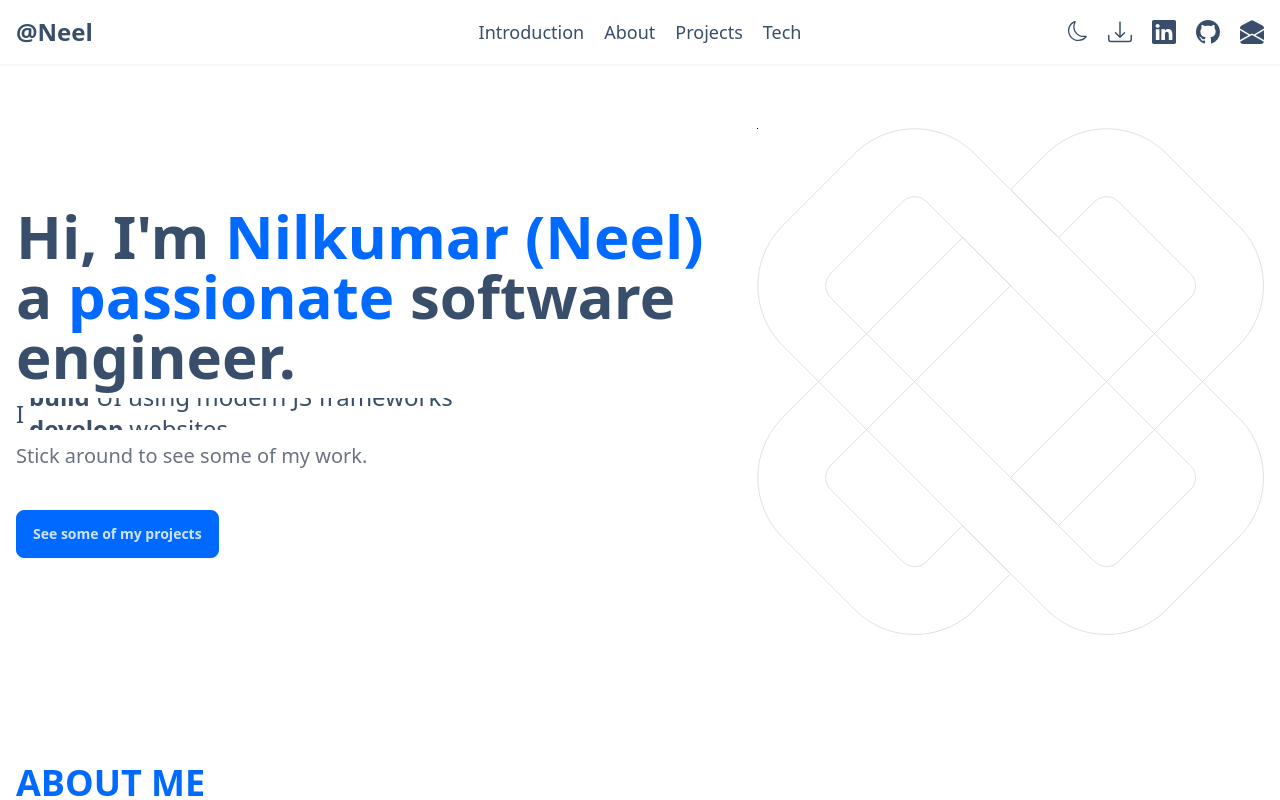
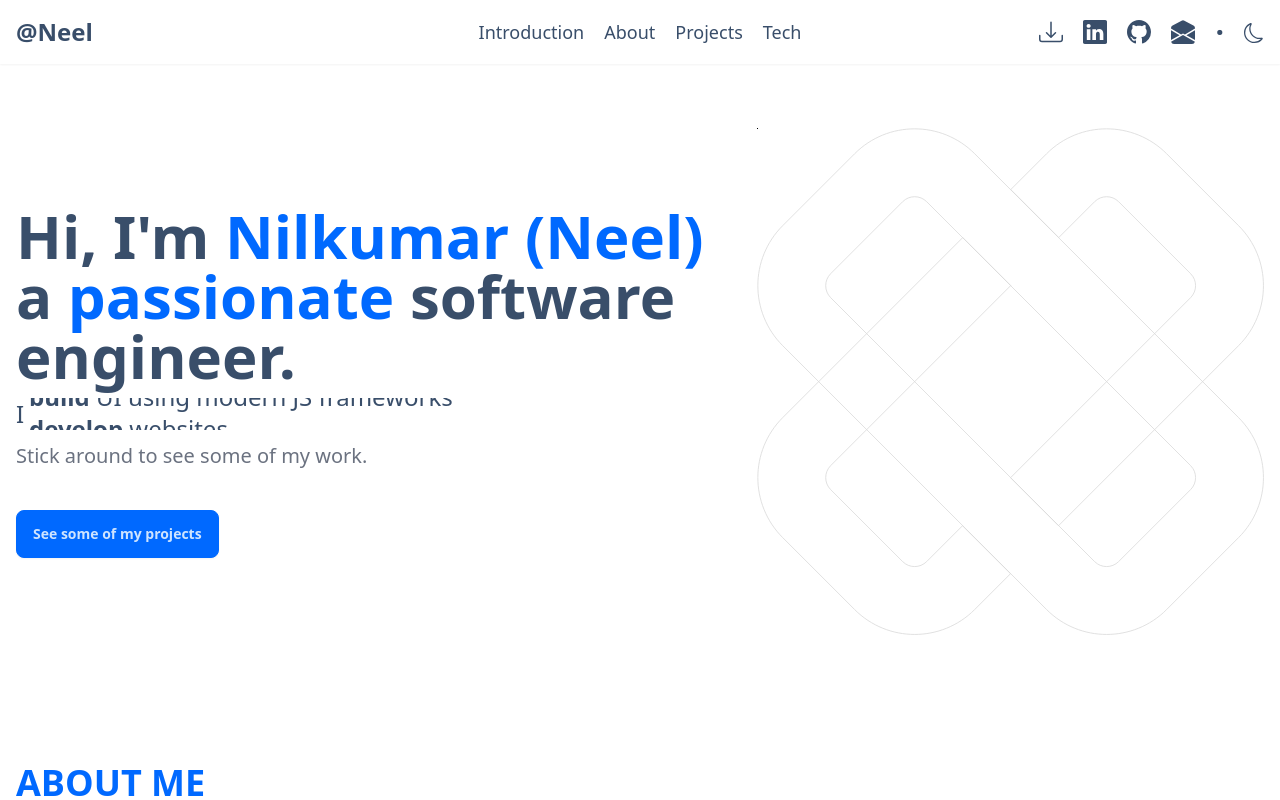
Before and after one commit to nsptel/nsptel.github.io, a Next.js app: page / in a window 1280 px wide. Shown: the top 800 px of the page. Built offline with nearby package versions, Linux system fonts and the light colour scheme.

Commit message:
Update ConnectMedia, add ThemeSwitcher properly

```diff
--- a/app/_components/ConnectMedia.jsx
+++ b/app/_components/ConnectMedia.jsx
@@ -2,20 +2,11 @@
 
 import { SOCIAL_MEDIA } from '@/_constants';
 import { BsDownload } from 'react-icons/bs';
-import { ThemeSwitcher } from './ThemeSwitcher';
 
-export function ConnectMedia({ showThemeSwitcher = true }) {
+export function ConnectMedia() {
   return (
     <nav>
       <ul className="flex items-center gap-5">
-        {showThemeSwitcher ? (
-          <li>
-            <span className="hover:text-primary text-2xl">
-              <ThemeSwitcher />
-            </span>
-          </li>
-        ) : null}
-
         <li>
           <a
             href="/assets/Resume.pdf"
--- a/app/_components/Footer.jsx
+++ b/app/_components/Footer.jsx
@@ -1,17 +1,15 @@
 'use client';
 
 import { useRef } from 'react';
-import { ConnectMedia, ScrollTop } from '@/_components';
+import { ScrollTop } from '@/_components';
 
 export function AppFooter() {
   const footerRef = useRef(null);
   const year = new Date().getFullYear();
 
   return (
-    <footer
-      ref={footerRef}
-      className="container-md py-10 mt-5 relative before:absolute before:top-0 before:left-4 before:w-[calc(100%-16px)] before:h-[1px] before:bg-gray-100"
-    >
+    <footer ref={footerRef} className="container-md py-10 mt-5">
+      <span className="divider"></span>
       <div className="flex flex-col md:flex-row justify-between items-center gap-10 md:gap-5">
         <p className="font-light">Copyright &copy; {year} Nilkumar Patel</p>
         <ScrollTop />
--- a/app/_components/Header.jsx
+++ b/app/_components/Header.jsx
@@ -2,6 +2,7 @@
 
 import { Logo, Menu, ConnectMedia } from '@/_components';
 import { BsGrid } from 'react-icons/bs';
+import { ThemeSwitcher } from '@/_components';
 
 export function AppHeader() {
   return (
@@ -29,6 +30,12 @@ export function AppHeader() {
             </div>
             <div className="navbar-end">
               <ConnectMedia />
+              <span class="font-bold px-5 text-3xl">&#183;</span>
+              <div>
+                <span className="hover:text-primary text-3xl">
+                  <ThemeSwitcher />
+                </span>
+              </div>
             </div>
           </div>
         </div>
```
